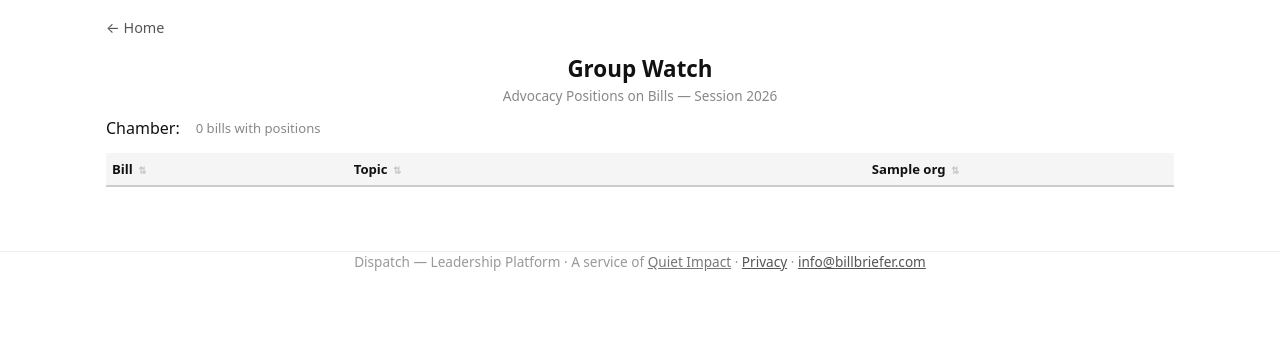
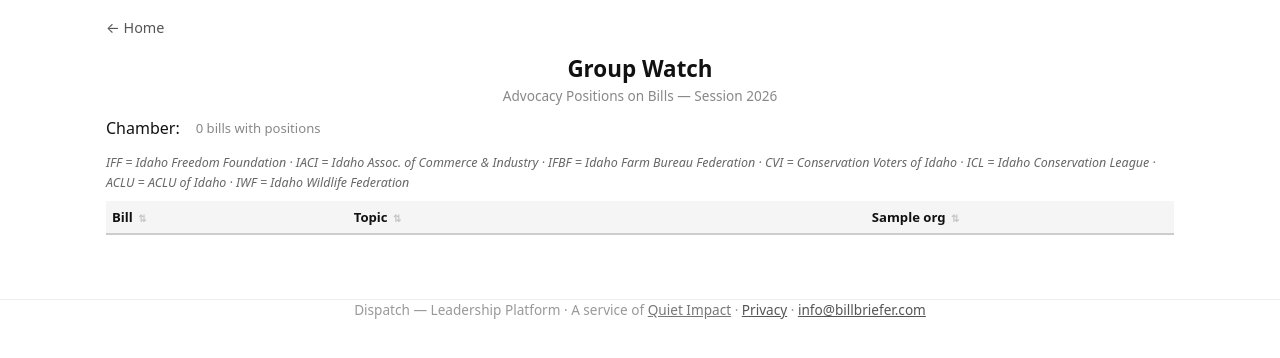
Before and after one commit to BillBrieferServer/dispatch, a Python web app: template templates/group_watch.html in a window 1280 px wide. Shown: the top 358 px of the page. Run offline with Jinja, Linux system fonts and the light colour scheme; the template is opened without the code that fills it: most values are stand-ins (such as "Sample title", 1, 10 or a date in 2020).

Commit message:
Group Watch: add org abbreviation legend above table

```diff
--- a/templates/group_watch.html
+++ b/templates/group_watch.html
@@ -55,6 +55,7 @@
     <span style="color:#888;font-size:0.82em;margin-left:8px;" id="bill-count"></span>
   </div>
 
+  <div style="font-size:0.78em;font-style:italic;color:#666;margin-bottom:8px;line-height:1.6">IFF = Idaho Freedom Foundation &middot; IACI = Idaho Assoc. of Commerce &amp; Industry &middot; IFBF = Idaho Farm Bureau Federation &middot; CVI = Conservation Voters of Idaho &middot; ICL = Idaho Conservation League &middot; ACLU = ACLU of Idaho &middot; IWF = Idaho Wildlife Federation</div>
   <div class="table-wrap">
   <table id="positions-table">
     <thead><tr>
```
